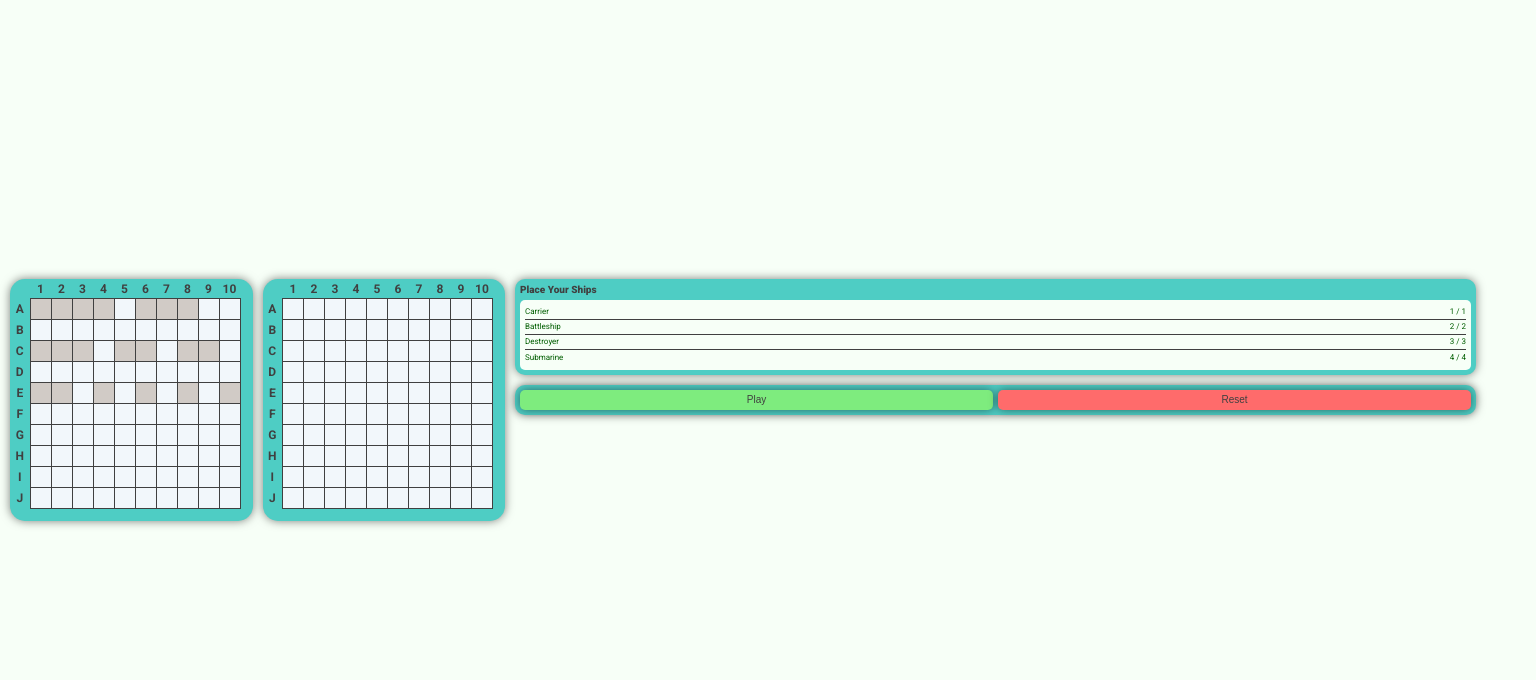
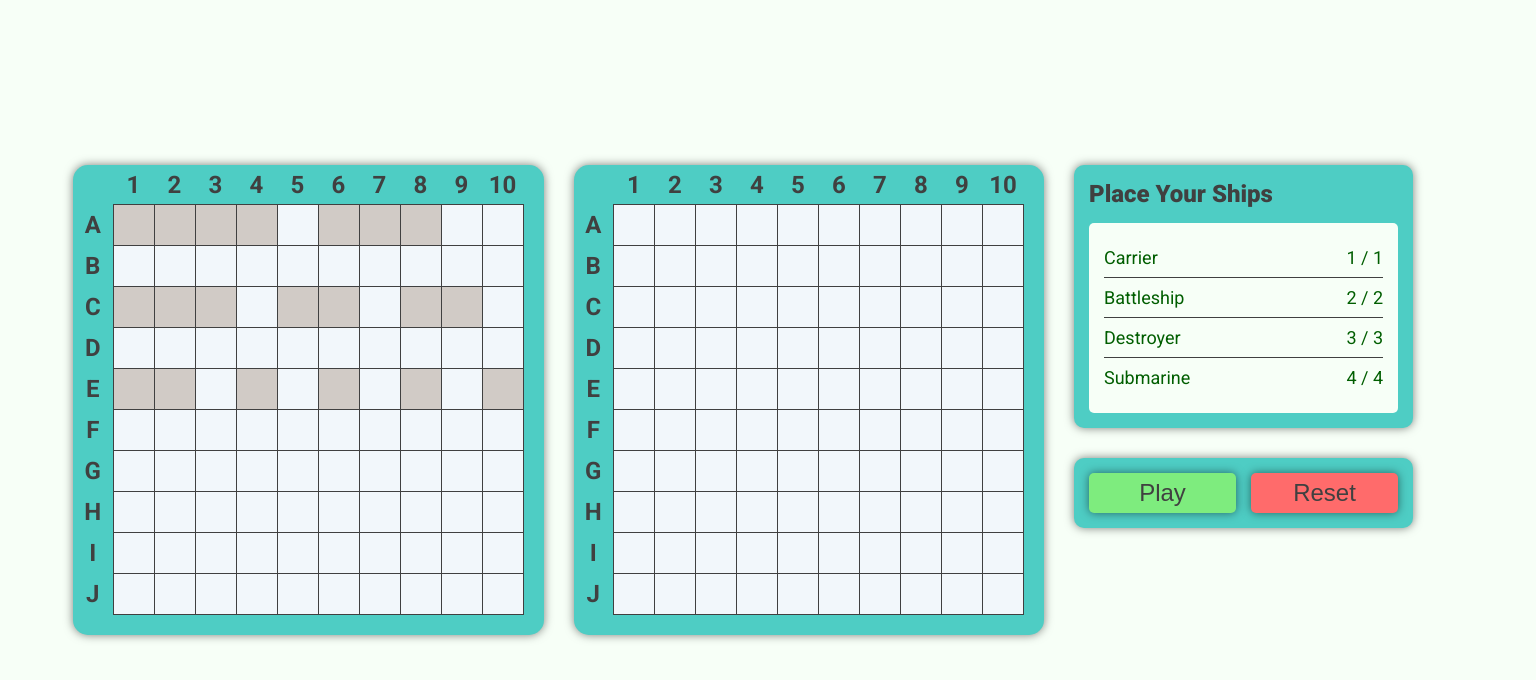
Before and after one commit to khmilos/sea_battle, a React (Create React App) app: page / in a window 1536 px wide. Shown: the top 680 px of the page. Built offline with nearby package versions, Linux system fonts and the light colour scheme.

Commit message:
PC version

```diff
--- a/src/components/App/styles.module.css
+++ b/src/components/App/styles.module.css
@@ -1,8 +1,10 @@
 .wrapper {
   display: flex;
   align-items: center;
+  margin: 0 auto;
   padding: var(--padding-large);
   height: 100%;
+  width: 650px;
 }
 
 .container {
@@ -41,3 +43,19 @@
 .board > *:last-child {
   margin-bottom: 0;
 }
+
+@media screen and (min-width: 992px) {
+  .wrapper {
+    width: 990px;
+  }
+
+  .grid {
+    padding: 0 20px 20px 0;
+  }
+}
+
+@media screen and (min-width: 1400px) {
+  .wrapper {
+    width: 1400px;
+  }
+}
--- a/src/components/ControlPanel/styles.module.css
+++ b/src/components/ControlPanel/styles.module.css
@@ -32,3 +32,15 @@
 .reset {
   background: var(--background-color-error);
 }
+
+@media screen and (min-width: 992px) {
+  .button {
+    height: 30px;
+  }
+}
+
+@media screen and (min-width: 1400px) {
+  .button {
+    height: 40px;
+  }
+}
--- a/src/components/GameLogPanel/styles.module.css
+++ b/src/components/GameLogPanel/styles.module.css
@@ -41,7 +41,6 @@
 .table th:first-child, .table td:first-child {
   min-width: 10px;
   width: 10px;
-  max-width: 10px;
   border-left: none;
 }
 
@@ -52,13 +51,11 @@
 .table th:nth-child(3), .table td:nth-child(3) {
   min-width: 18px;
   width: 18px;
-  max-width: 18px;
 }
 
 .table th:last-child, .table td:last-child {
   min-width: 26px;
   width: 26px;
-  max-width: 26px;
 }
 
 .table thead th {
@@ -80,3 +77,65 @@
   background: var(--background-color-main);
   font-weight: 300;
 }
+
+@media screen and (min-width: 992px) {
+  .tableWrapper {
+    height: 200px;
+  }
+
+  .table th, .table td {
+    height: 30px;
+    overflow: hidden;
+  }
+
+  .table th:first-child, .table td:first-child {
+    min-width: 25px;
+    width: 25px;
+    border-left: none;
+  }
+
+  .table th:nth-child(2), .table td:nth-child(2) {
+    width: auto;
+  }
+
+  .table th:nth-child(3), .table td:nth-child(3) {
+    min-width: 40px;
+    width: 40px;
+  }
+
+  .table th:last-child, .table td:last-child {
+    min-width: 40px;
+    width: 40px;
+  }
+}
+
+@media screen and (min-width: 1400px) {
+  .tableWrapper {
+    height: 300px;
+  }
+
+  .table th, .table td {
+    height: 40px;
+    overflow: hidden;
+  }
+
+  .table th:first-child, .table td:first-child {
+    min-width: 40px;
+    width: 40px;
+    border-left: none;
+  }
+
+  .table th:nth-child(2), .table td:nth-child(2) {
+    width: auto;
+  }
+
+  .table th:nth-child(3), .table td:nth-child(3) {
+    min-width: 60px;
+    width: 60px;
+  }
+
+  .table th:last-child, .table td:last-child {
+    min-width: 60px;
+    width: 60px;
+  }
+}
--- a/src/components/ShipPanel/styles.module.css
+++ b/src/components/ShipPanel/styles.module.css
@@ -41,3 +41,9 @@
 .ok {
   color: var(--text-color-ok);
 }
+
+@media screen and (min-width: 992px) {
+  .item {
+    height: 40px;
+  }
+}
--- a/src/context/actions/gameMoves.ts
+++ b/src/context/actions/gameMoves.ts
@@ -35,7 +35,7 @@ export function gameFlow(cell: Cell) {
     dispatch(moveResponse(cell, isPlayerHit));
     dispatch(logMove('player', cell, isPlayerHit));
     const { shipList } = state.opponentGrid;
-    if (shipList.length === 20) {
+    if (shipList.length === 19 && isPlayerHit) {
       dispatch(popupMessage('Message', 'Victory!'));
       return dispatch({ type: PLAYER_VICTORY });
     }
--- a/src/context/utils.ts
+++ b/src/context/utils.ts
@@ -44,14 +44,9 @@ export function isShipPlacementValid(
 }
 
 export function isDefeat(shipList: Ship[], hitList: Cell[]) {
-  const result = shipList.find((ship) => {
-    const result = ship.find((cell) => {
-      console.log(cell, findHit(hitList, cell))
-      return findHit(hitList, cell) === -1
+  return !shipList.find((ship) => {
+    return ship.find((cell) => {
+      return findHit(hitList, cell) === -1;
     });
-    console.log(result);
-    return result;
-  })
-  console.log(result);
-  return result;
+  });
 }
--- a/src/index.css
+++ b/src/index.css
@@ -22,6 +22,31 @@
   --text-size-large: 10px;
   --text-size-medium: 8px;
   --box-shadow-main: 0px 0px 10px rgba(0, 0, 0, 0.5);
+}
+
+@media screen and (min-width: 992px) {
+  :root {
+    --margin-large: 20px;
+    --margin-small: 10px;
+    --padding-large: 20px;
+    --padding-small: 10px;
+    --cell-size: 30px;
+    --grid-text-size: 24px;
+    --text-size-large: 18px;
+    --text-size-medium: 14px;
+  }
+}
+
+@media screen and (min-width: 1400px) {
+  :root {
+    --margin-large: 30px;
+    --margin-small: 15px;
+    --padding-large: 30px;
+    --padding-small: 15px;
+    --cell-size: 40px;
+    --text-size-large: 24px;
+    --text-size-medium: 18px;
+  }
 }
 
 *, *::after, *::before {
```
